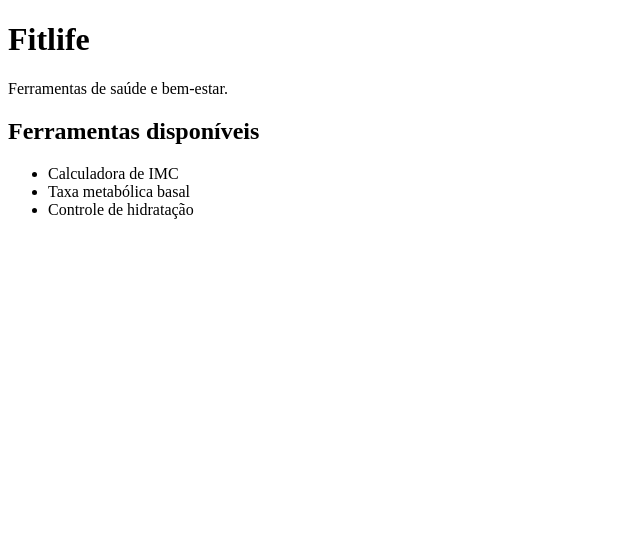
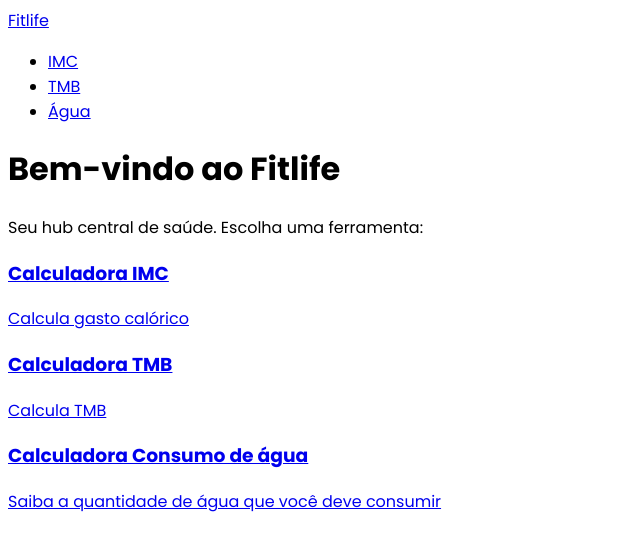
Before and after one commit to cadubrrj-beep/Fitlife, a plain HTML site: page 1TDSPT/fitlife-dashboard/index.html in a window 1280 px wide. Shown: the whole page, without its empty margins (0-640 px from the left). Drawn offline with Linux system fonts and the light colour scheme.

Commit message:
subida da aula de 21Set

```diff
--- a/1TDSPT/fitlife-dashboard/index.html
+++ b/1TDSPT/fitlife-dashboard/index.html
@@ -1,23 +1,55 @@
 <!DOCTYPE html>
 <html lang="pt-BR">
+
 <head>
     <meta charset="UTF-8">
     <meta name="viewport" content="width=device-width, initial-scale=1.0">
-    <title>FitLife</title>
+    <link rel="preconnect" href="https://fonts.googleapis.com">
+    <link rel="preconnect" href="https://fonts.gstatic.com" crossorigin>
+    <link
+        href="https://fonts.googleapis.com/css2?family=Poppins:ital,wght@0,100;0,200;0,300;0,400;0,500;0,600;0,700;0,800;0,900;1,100;1,200;1,300;1,400;1,500;1,600;1,700;1,800;1,900&display=swap"
+        rel="stylesheet">
+    <title>FitLife - Página principal</title>
 </head>
-<body>
 
-    <h1>Fitlife</h1>
-    <p>Ferramentas de saúde e bem-estar.</p>
+<body style="font-family: Poppins">
 
-    <h2>Ferramentas disponíveis</h2>
+    <nav>
+        <a href="./index.html">Fitlife</a>
 
-    <ul>
-        <li>Calculadora de IMC</li>
-        <li>Taxa metabólica basal</li>
-        <li>Controle de hidratação</li>
-    </ul>
+        <ul>
+            <li> <a href="./pages/imc.html">IMC</a> </li>
+            <li> <a href="./pages/tmb.html">TMB</a> </li>
+            <li> <a href="./pages/water.html">Água</a> </li>
+        </ul>
+    </nav>
 
+    <header>
+        <h1>Bem-vindo ao Fitlife</h1>
+        <p>Seu hub central de saúde. Escolha uma ferramenta:</p>
+    </header>
+
+    <main>
+        <section>
+
+            <a href=".pages/imc.html">
+                <h3>Calculadora IMC</h3>
+                <p>Calcula gasto calórico</p>
+            </a>
+
+            <a href=".pages/tmb.html">
+                <h3>Calculadora TMB</h3>
+                <p>Calcula TMB</p>
+            </a>
+
+            <a href=".pages/water.html">
+                <h3>Calculadora Consumo de água</h3>
+                <p>Saiba a quantidade de água que você deve consumir</p>
+            </a>
+
+        </section>
+    </main>
 
 </body>
+
 </html>
```
Also changed, not shown: 1TDSPT/fitlife-dashboard/pages/imc.html (added, +29 -0 lines), 1TDSPT/fitlife-dashboard/pages/tmb.html (added, +29 -0 lines), 1TDSPT/fitlife-dashboard/pages/water.html (added, +29 -0 lines).
